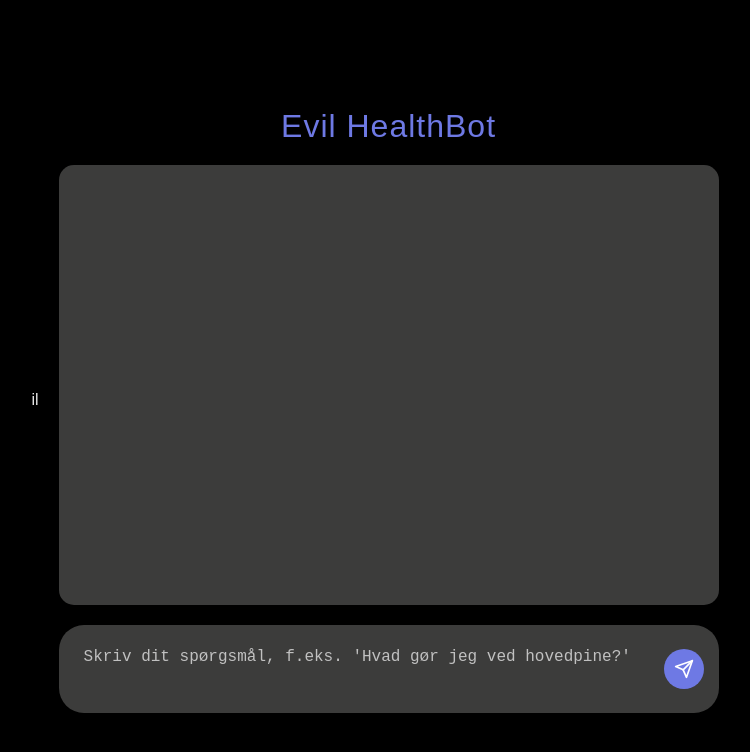
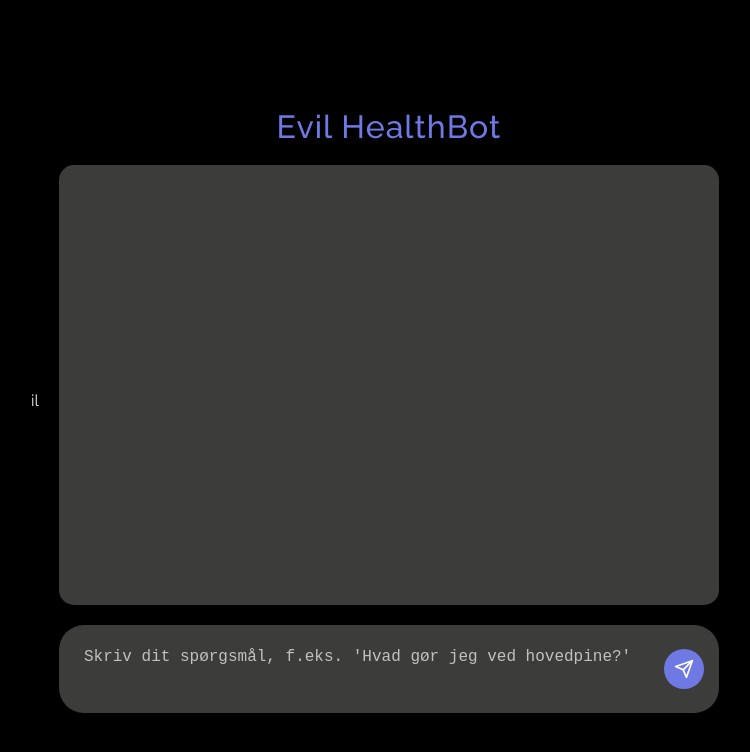
Before and after one commit to Bertram32/HealthBot2, a website: page public/index.html in a window 1280 px wide. Shown: the whole page, without its empty margins (255-1005 px from the left). Drawn offline with Linux system fonts and the light colour scheme.

Commit message:
Update styles.css

```diff
--- a/public/styles.css
+++ b/public/styles.css
@@ -1,3 +1,5 @@
+@import url('https://fonts.googleapis.com/css2?family=Raleway:ital,wght@0,100..900;1,100..900&display=swap');
+
 /* Generelle stilarter */
 body {
     font-family: 'Arial', sans-serif;
@@ -8,6 +10,10 @@ body {
     justify-content: center;
     align-items: center;
     min-height: 100vh;
+    font-family: "Raleway", sans-serif;
+      font-optical-sizing: auto;
+      font-weight: <weight>;
+      font-style: normal;
 }
 
 /* Wrapper til centrering */
```
